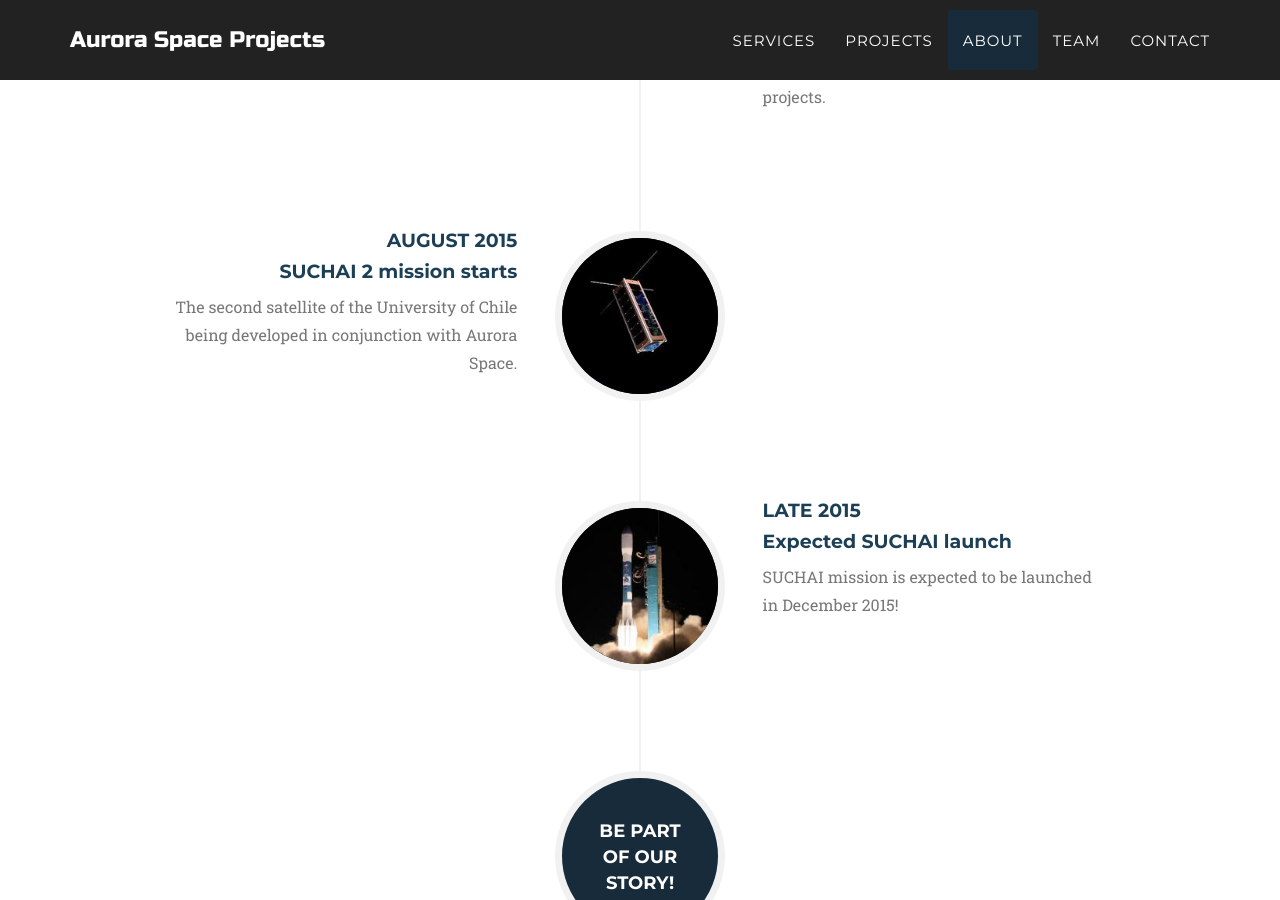
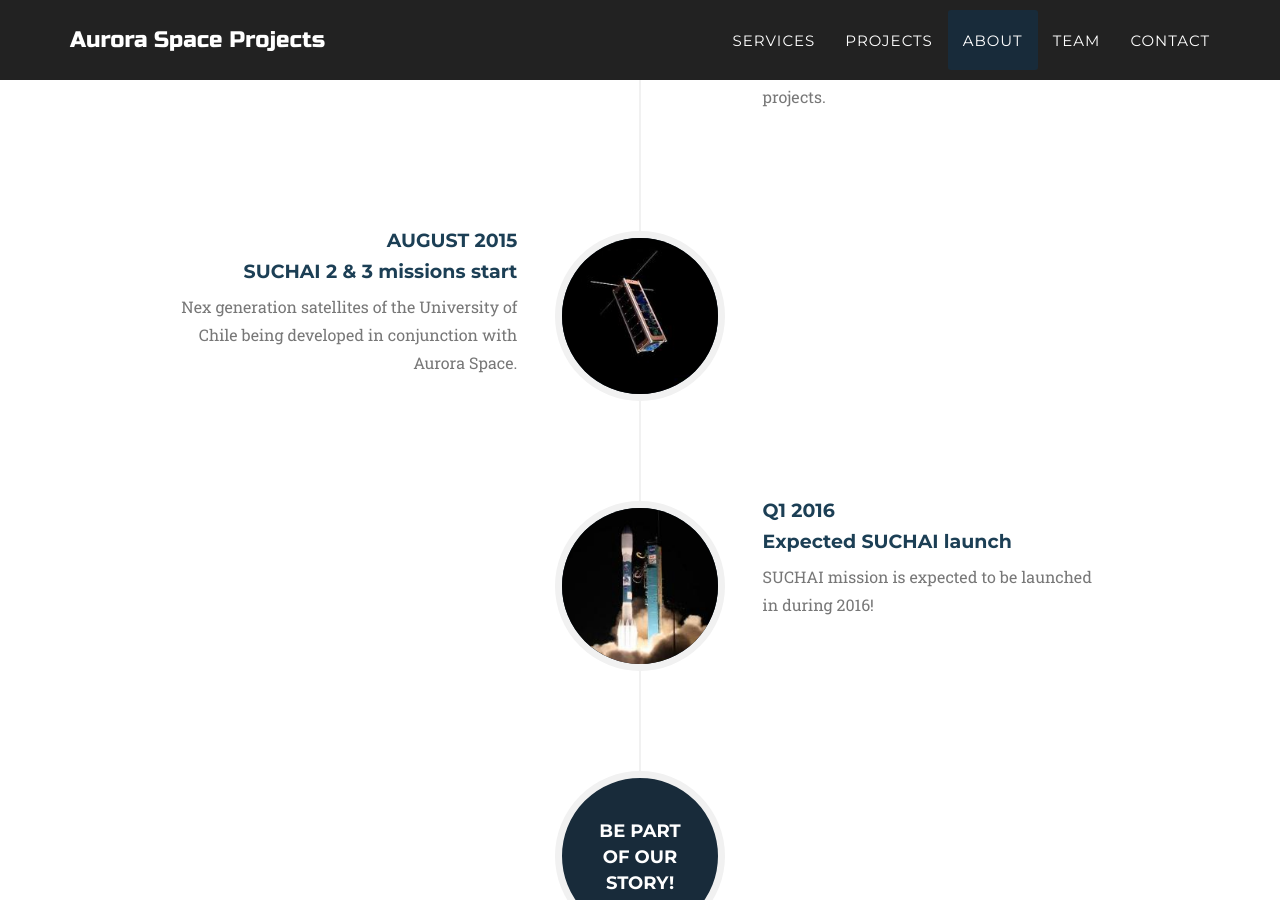
Before and after one commit to auroraspace/auroraspace.github.io, a Jekyll site: the page built from index.html, in a window 1280 px wide and 900 px high, scrolled down 3101 px. Built offline with Jekyll 4.4.1, drawn with Linux system fonts in a browser that asks for light colours; some web fonts are replaced.

Commit message:
Fixing typos

```diff
--- a/_includes/about.html
+++ b/_includes/about.html
@@ -55,11 +55,11 @@
                             <div class="timeline-panel">
                                 <div class="timeline-heading">
                                     <h4>August 2015</h4>
-                                    <h4 class="subheading">SUCHAI 2 mission starts</h4>
+                                    <h4 class="subheading">SUCHAI 2 & 3 missions start</h4>
                                 </div>
                                 <div class="timeline-body">
                                     <p class="text-muted">
-                                        The second satellite of the University of Chile being developed in conjunction
+                                        Nex generation satellites of the University of Chile being developed in conjunction
                                         with Aurora Space.
                                     </p>
                                 </div>
@@ -72,12 +72,12 @@
                             </div>
                             <div class="timeline-panel">
                                 <div class="timeline-heading">
-                                    <h4>Late 2015</h4>
+                                    <h4>Q1 2016</h4>
                                     <h4 class="subheading">Expected SUCHAI launch</h4>
                                 </div>
                                 <div class="timeline-body">
                                     <p class="text-muted">
-                                        SUCHAI mission is expected to be launched in December 2015!
+                                        SUCHAI mission is expected to be launched in during 2016!
                                     </p>
                                 </div>
                             </div>
--- a/_posts/2014-07-17-project-2.markdown
+++ b/_posts/2014-07-17-project-2.markdown
@@ -1,5 +1,5 @@
 ---
-title: SUCHAI 2
+title: SUCHAI 2 & 3
 subtitle: 3U cubesat for science and education
 layout: default
 modal-id: 2
@@ -8,7 +8,7 @@ img: suchai2.jpg
 thumbnail: suchai2-thumbnail.jpg
 alt: image-alt
 project-date: Starting in 2015
-client: In collaboration with the University of Chile.
+client: In collaboration with University of Chile.
 category: satellite
-description: This 3U Cubesat is the second satellite project developed in the University of Chile.
+description: This 3U Cubesat is the second satellite project developed at the University of Chile.
 ---
--- a/_posts/2014-07-18-project-1.markdown
+++ b/_posts/2014-07-18-project-1.markdown
@@ -10,6 +10,6 @@ alt: image-alt
 project-date: 2011-2015
 client: In collaboration with the University of Chile
 category: satellite
-description: SUCHAI is the first chilean Cubesat developed by undergraduate students, engineers and professors of the University of Chile. It is a 1U Cubesat whit educational and scientific purposes.
+description: SUCHAI is the first chilean Cubesat developed by undergraduate students, engineers and professors of the University of Chile. It is a 1U Cubesat with educational and scientific purposes.
 
 ---
```
